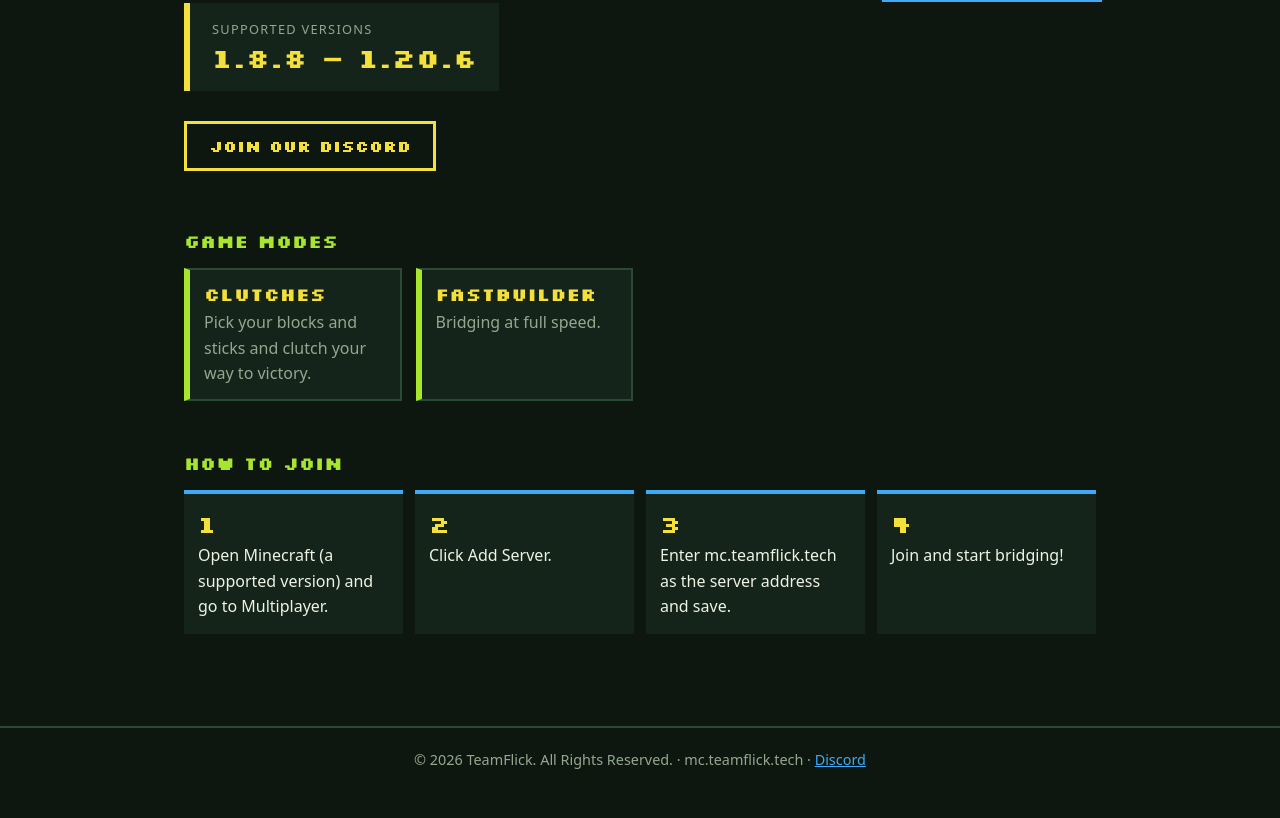
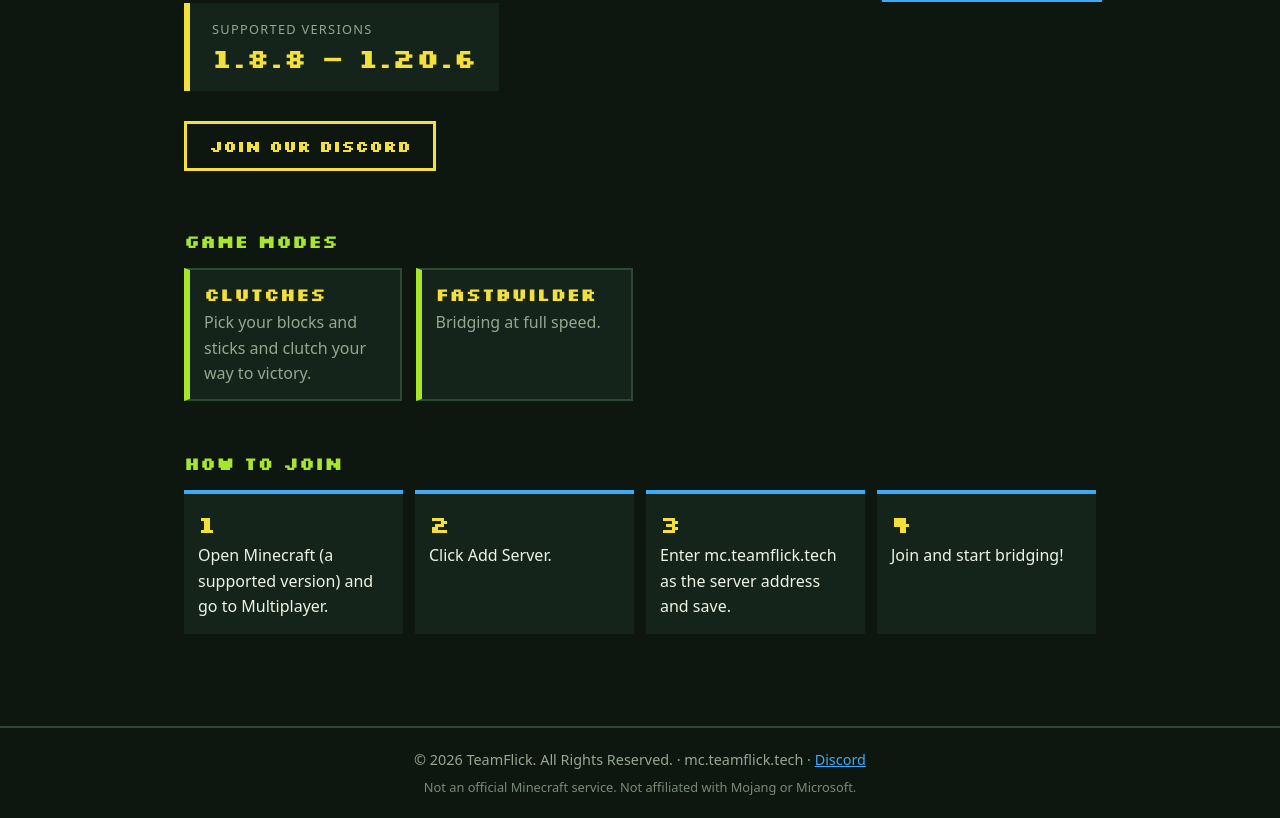
Before and after one commit to VloStudios/tflick-website, a plain HTML site: page index.html in a window 1280 px wide. Shown: the part 472-1290 px from the top of the page. Before the commit the page ends 1263 px from the top, so only its background shows below. Drawn offline with Linux system fonts and the light colour scheme; no server answers.

Commit message:
Footer: add non-affiliation line

```diff
--- a/assets/app.js
+++ b/assets/app.js
@@ -34,6 +34,7 @@ function chrome(site) {
   f.append(`© ${new Date().getFullYear()} ${site.name}. All Rights Reserved. · ${site.ip}`);
   site.links.filter(l => safeUrl(l.url) !== "#").forEach(l =>
     f.append(" · ", el("a", { href: safeUrl(l.url), target: "_blank", rel: "noopener noreferrer" }, l.label)));
+  f.append(el("div", { class: "fine" }, "Not an official Minecraft service. Not affiliated with Mojang or Microsoft."));
 }
 
 async function copyText(text) {
--- a/assets/style.css
+++ b/assets/style.css
@@ -119,3 +119,4 @@ ol.steps li::before { content: counter(s); display: block; font: 700 1.5rem var(
 .mode { flex-direction: column; gap: 4px; border-left: 6px solid var(--lime); }
 .mode strong { font: 700 1.15rem var(--pixel); color: var(--yellow); }
 #modes-sec { margin-top: 48px; }
+#footer .fine { margin-top: 6px; font-size: .8rem; opacity: .8; }
```
